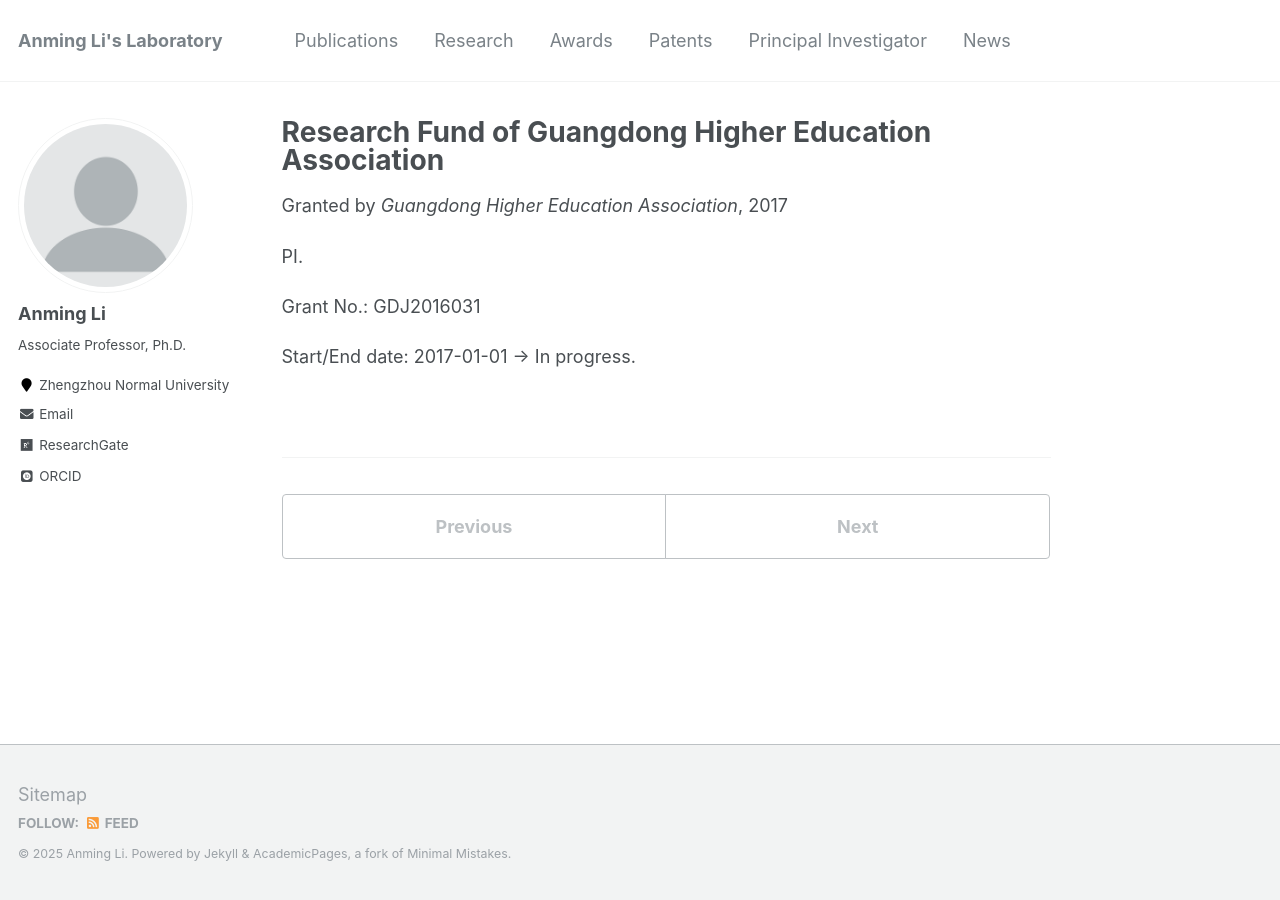
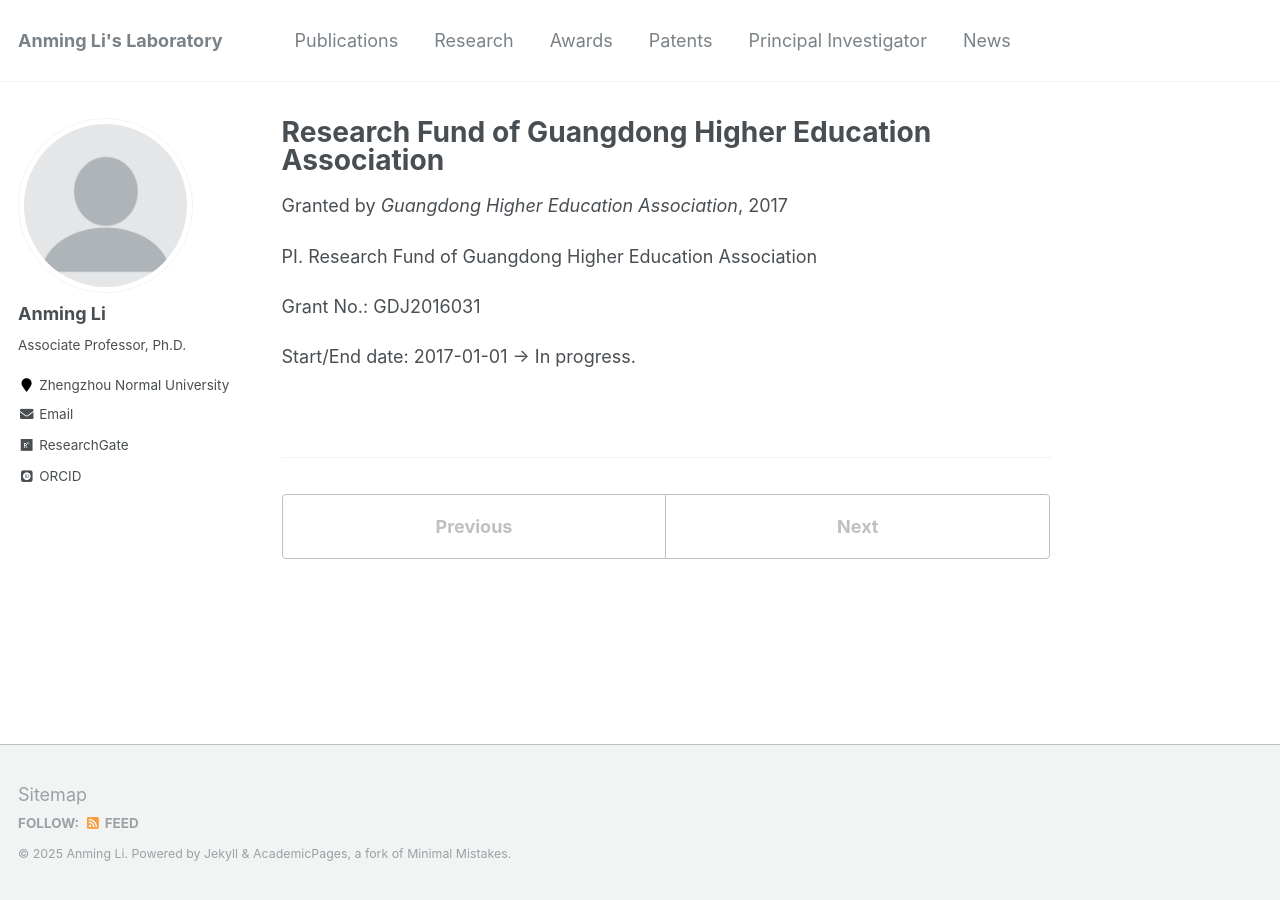
Before and after one commit to ucnclab/ucnclab.github.io, a Jekyll site: the page built from _research/2017-06-15-research3.md, in a window 1280 px wide. Built offline with Jekyll 4.4.1, drawn with Linux system fonts in a browser that asks for light colours; some web fonts are replaced; comment, search, counter and statistics services are not loaded.

Commit message:
Update 2017-06-15-research3.md

```diff
--- a/_research/2017-06-15-research3.md
+++ b/_research/2017-06-15-research3.md
@@ -9,7 +9,7 @@ location: "Guangzhou, China"
 role: "PI."
 ---
 
-PI.
+PI. Research Fund of Guangdong Higher Education Association
 
 Grant No.: GDJ2016031
 
```
